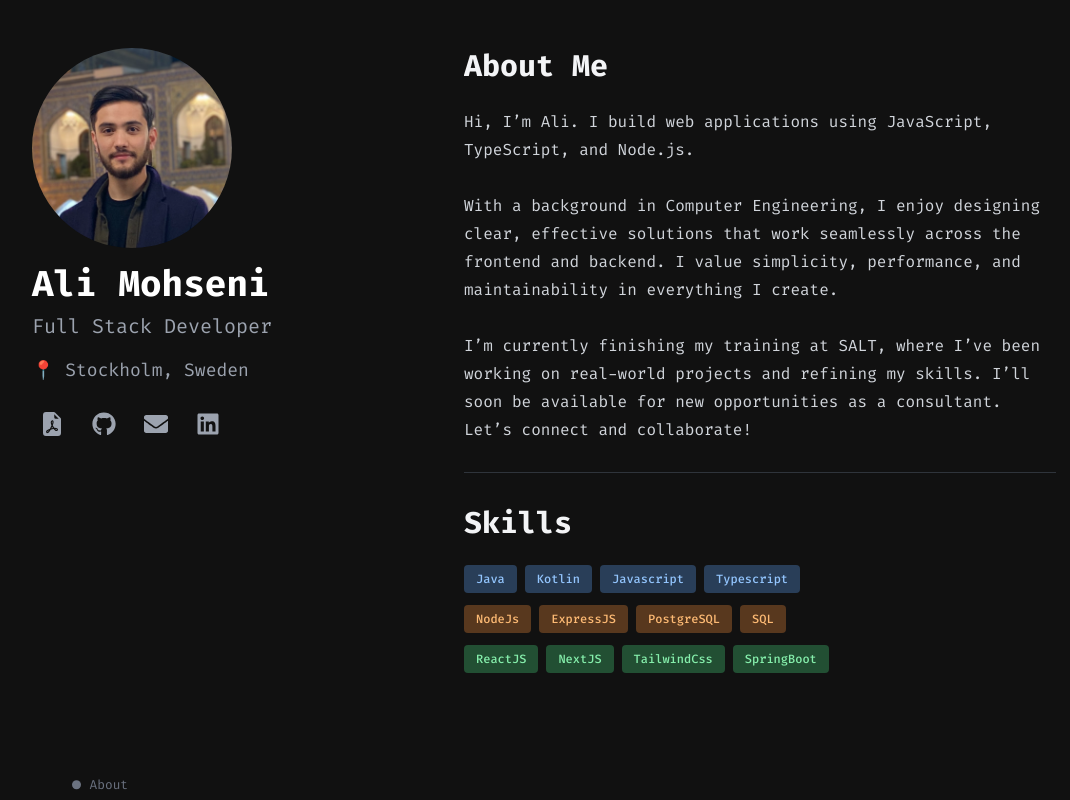
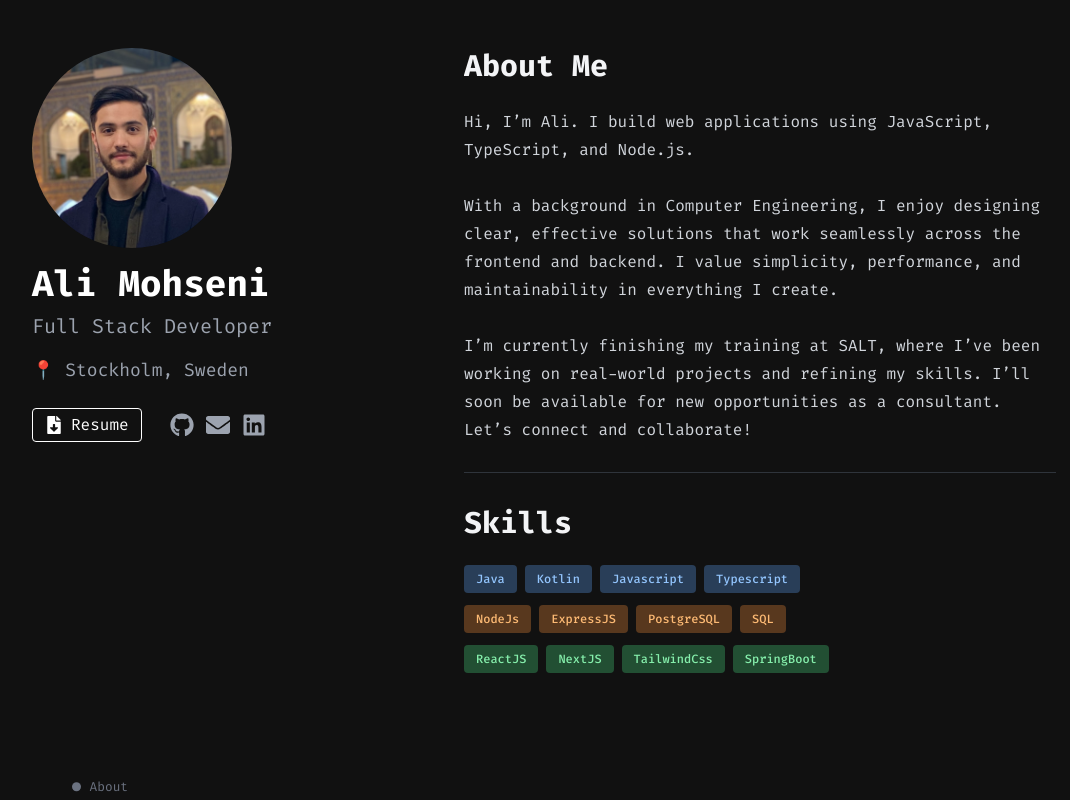
Before and after one commit to alimohseni99/portfolio, a Next.js app: page / in a window 1280 px wide. Shown: the whole page, without its empty margins (96-1166 px from the left). Built offline with nearby package versions, Linux system fonts and the light colour scheme.

Commit message:
updated resume button and skills component to show color

```diff
--- a/src/socials/socials.tsx
+++ b/src/socials/socials.tsx
@@ -1,8 +1,12 @@
 "use client";
 import copy from "copy-to-clipboard";
 import Link from "next/link";
-import { BsFileEarmarkPdfFill } from "react-icons/bs";
-import { FaEnvelope, FaGithub, FaLinkedin } from "react-icons/fa";
+import {
+  FaEnvelope,
+  FaFileDownload,
+  FaGithub,
+  FaLinkedin,
+} from "react-icons/fa";
 
 export function Socials() {
   return (
@@ -12,16 +16,17 @@ export function Socials() {
           href="/Cv.pdf"
           target="_blank"
           download={"Cv.pdf"}
-          className="text-gray-400 cursor-pointer y-white hover:text-[#ffffff] px-2 py-1 rounded transition duration-200"
+          className="flex items-center bg-[#111111] hover:bg-white text-white hover:text-[#111111] px-3 py-1 rounded transition duration-300 mr-4 border border-white"
           title="My Resume"
         >
-          <BsFileEarmarkPdfFill size={24} />
+          <FaFileDownload size={18} className="mr-2" />
+          Resume
         </Link>
         <Link
           href="https://github.com/alimohseni99"
           target="_blank"
           rel="noopener noreferrer"
-          className="text-gray-400 cursor-pointer y-white hover:text-[#ffffff] px-2 py-1 rounded transition duration-200 "
+          className="text-gray-400 cursor-pointer y-white hover:text-[#ffffff] rounded transition duration-200 "
           title="GitHub Profile"
         >
           <FaGithub size={24} />
@@ -31,7 +36,7 @@ export function Socials() {
             copy("ali.mohseni05@yahoo.se");
             alert("Email address copied to clipboard!");
           }}
-          className="text-gray-400 y-white hover:text-[#ffffff] px-2 py-1 rounded transition duration-200 cursor-pointer"
+          className="text-gray-400 y-white hover:text-[#ffffff] rounded transition duration-200 cursor-pointer"
           title="My email"
         >
           <FaEnvelope size={24} />
@@ -40,7 +45,7 @@ export function Socials() {
           href="https://www.linkedin.com/in/ali-mohseni-se/"
           target="_blank"
           rel="noopener noreferrer"
-          className="text-gray-400 cursor-pointer y-white hover:text-[#ffffff] px-2 py-1 rounded transition duration-200"
+          className="text-gray-400 cursor-pointer y-white hover:text-[#ffffff] rounded transition duration-200"
           title="Linkedin Profile"
         >
           <FaLinkedin size={24} />
```
